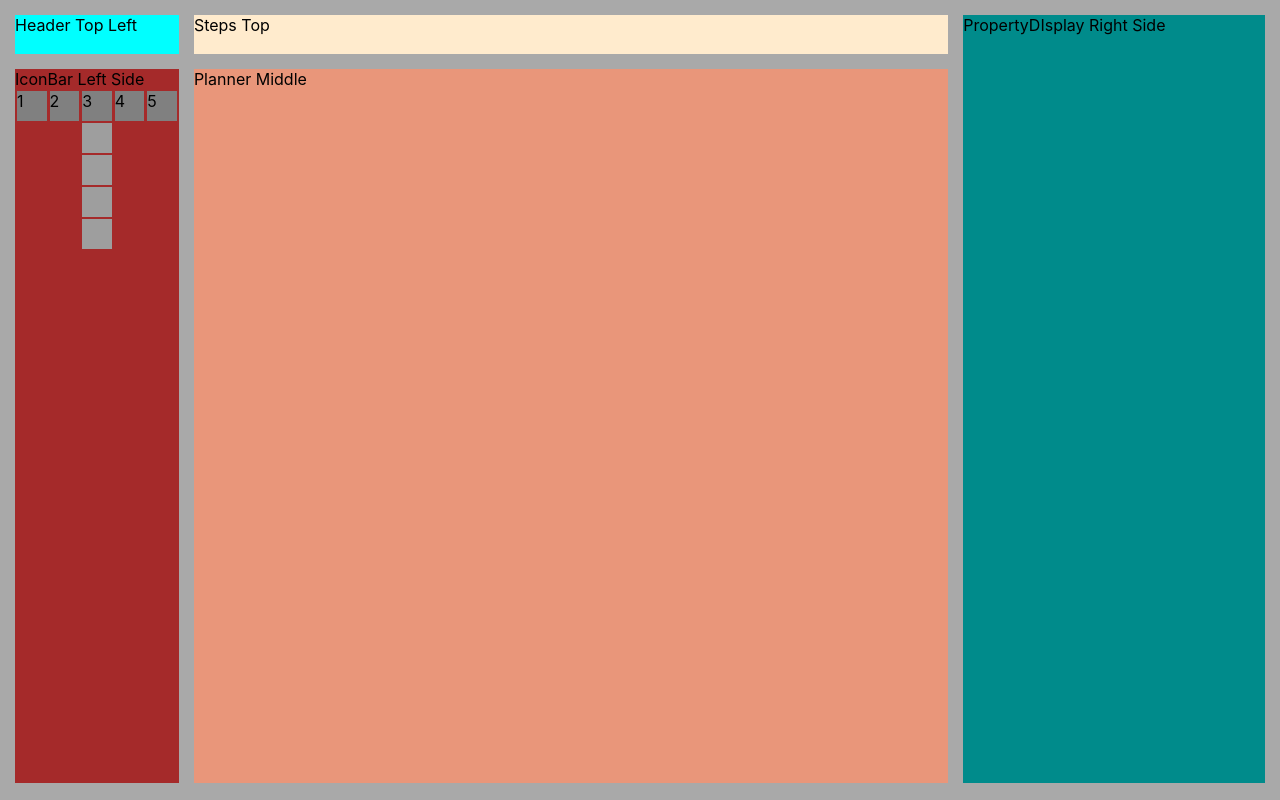
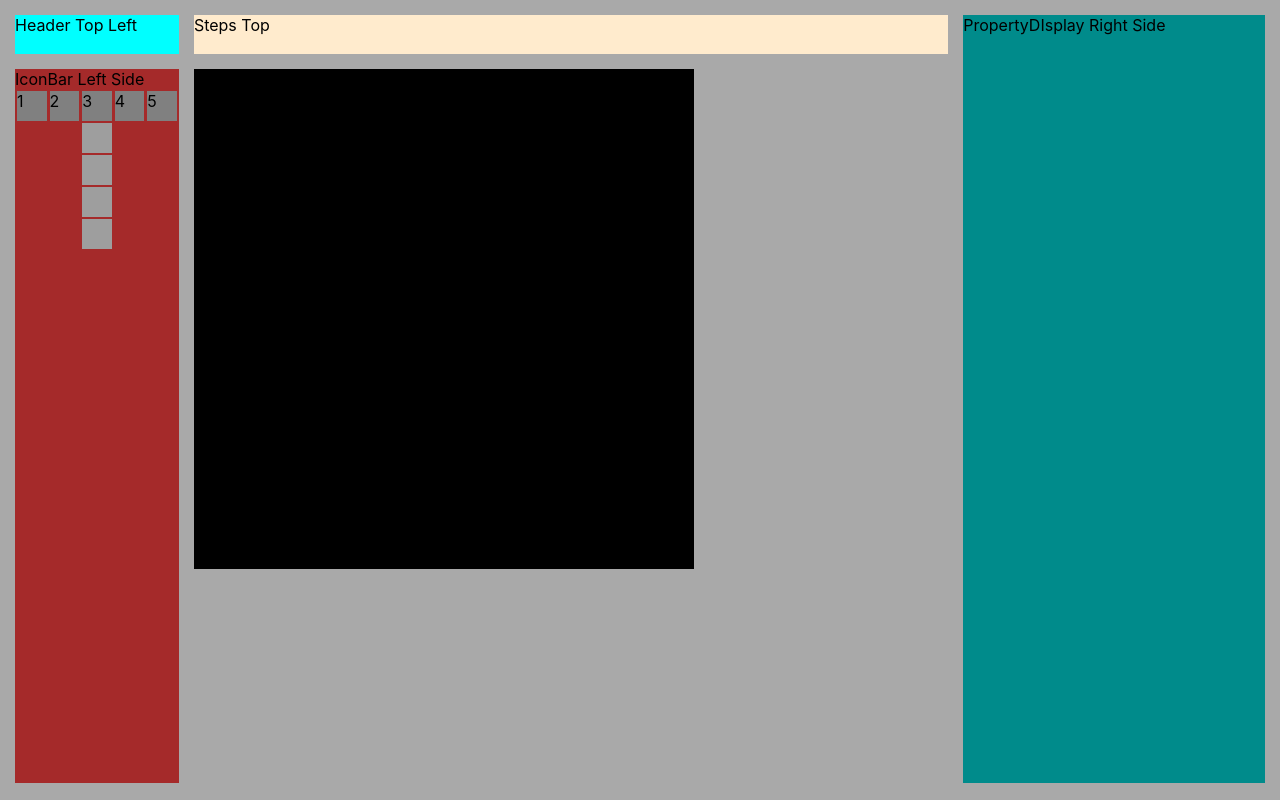
Before and after one commit to Aquaren56/JScript-Raidplaner, a React (Create React App) app: page / in a window 1280 px wide. Built offline with nearby package versions, Linux system fonts and the light colour scheme; grey boxes are pictures that could not be loaded.

Commit message:
added canvas, allow icondrops and display these

```diff
--- a/src/components/DragIcon.tsx
+++ b/src/components/DragIcon.tsx
@@ -9,11 +9,8 @@ interface dragProps {
 export default function DragIcon(props: dragProps) {
 
     const dragStart = (e: React.DragEvent<HTMLDivElement>) => {
-        console.log(e.nativeEvent.offsetX, e.nativeEvent.offsetY);
-        console.log(props.alt)
         e.dataTransfer.setData('role', props.role)
         e.dataTransfer.setData('pos', `${e.nativeEvent.offsetX} ${e.nativeEvent.offsetY}`)
-
     }
 
     return (
--- a/src/components/IconTabContent.tsx
+++ b/src/components/IconTabContent.tsx
@@ -11,7 +11,6 @@ export default function IconTabContent(props: contentProps) {
             return (
                 <DragIcon key={name} role={name} src={props.imageGetter(name)} alt={name}/>
             )
-
         })
     }
 
--- a/src/components/PlanningCanvas.tsx
+++ b/src/components/PlanningCanvas.tsx
@@ -1,9 +1,79 @@
 import '../styling/header.css';
 
-export default function PlanningCanvas() {
+import React, { useRef, useEffect, useCallback, useState } from 'react';
+import getBasePlayerIcons, { pIconKeys } from '../utils/loadIcons';
+
+interface Point {
+    x: number;
+    y: number;
+}
+
+interface Child {
+    role: string;
+    pos: Point;
+}
+
+export default function PlanningCanvas(props: any) {
+
+    const canvasRef = useRef<HTMLCanvasElement>(null);
+
+    const [children, setChildren] = useState(new Array<Child>())
+
+    const draw = useCallback(() => {
+        const canvas = canvasRef.current
+        let context: any;
+        if(canvas !== null) {
+            context = canvas.getContext('2d');
+            canvas.width = 500;
+            canvas.height = 500;
+        }
+        if(context) {
+            context.fillStyle = 'black';
+            context.fillRect(0, 0, context.canvas.width, context.canvas.height);
+        }
+        children.forEach(child => {
+            if(isOfTypePlayer(child.role)) {
+                const image = new Image();
+                image.src = getBasePlayerIcons(child.role);
+                context.drawImage(image, child.pos.x, child.pos.y, 30, 30);
+            }
+        })
+    }, [children]);
+
+    useEffect(() => {
+            draw();
+
+    }, [draw])
+
+    function isOfTypePlayer (keyInput: string): keyInput is pIconKeys {
+        return ['melee', 'ranged', 'tank', 'healer'].includes(keyInput);
+    }
+
+
+    const dropHandler = (e: React.DragEvent<HTMLCanvasElement>) => {
+        e.preventDefault();
+        const canvas = canvasRef.current;
+        let posData = {x: 0, y: 0};
+        if(canvas){
+            const offSetClick = e.dataTransfer.getData('pos');
+            const offSets = offSetClick.split(' ');
+            posData = {x: e.clientX - canvas?.offsetLeft - Number(offSets[0]), y: e.clientY - canvas?.offsetTop - Number(offSets[1])}
+        }
+
+        const iconData = e.dataTransfer.getData('role');
+
+        const obj = { role: iconData, pos: posData };
+
+        setChildren([...children, obj])
+    }
+
+    const allowDrop = (e: React.DragEvent<HTMLCanvasElement>) => {
+        e.preventDefault();
+    }
+
     return (
-        <div className='planning-canvas'>
-            Planner Middle
+        <div>
+            <canvas ref={canvasRef} {...props} onDrop={dropHandler} onDragOver={allowDrop}/>
         </div>
     )
 }
```
